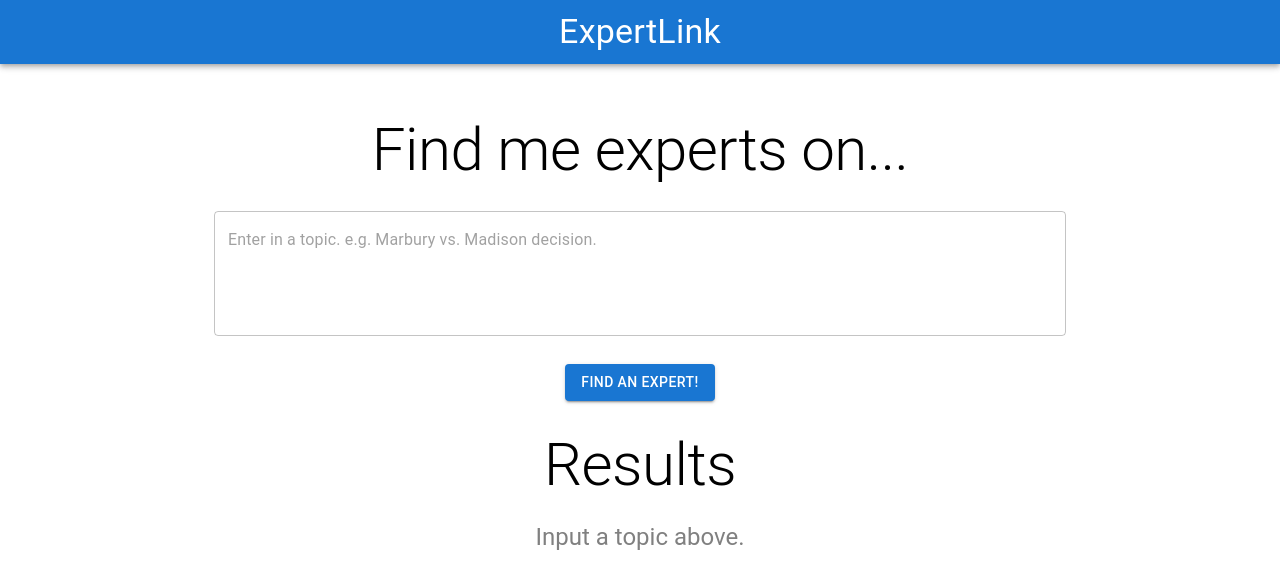
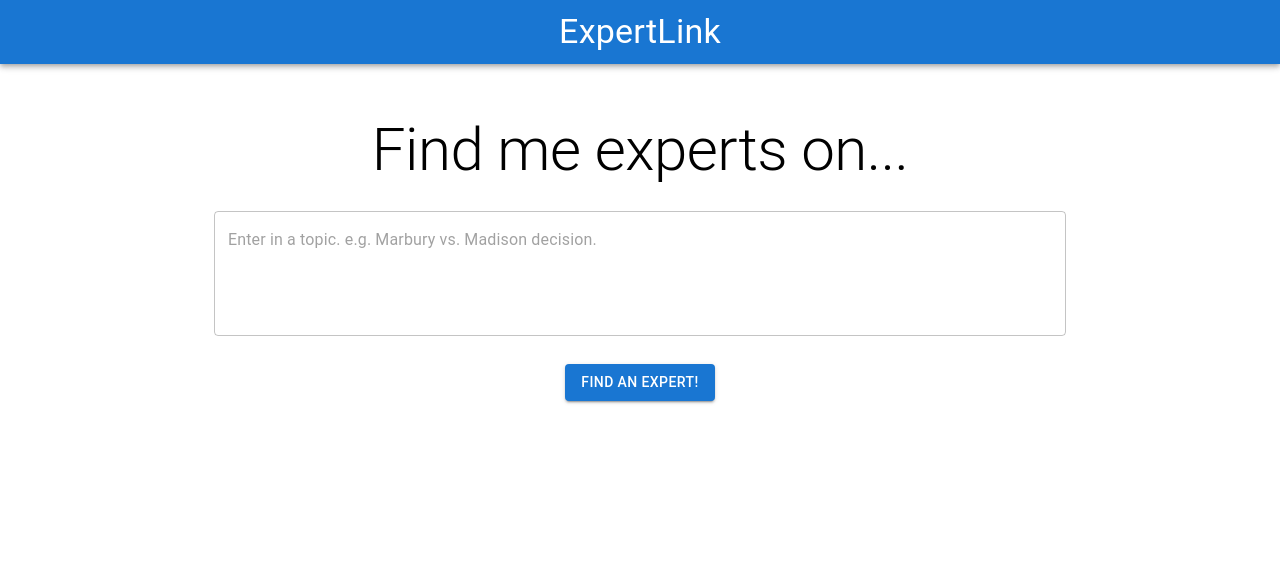
Before and after one commit to annacai44/lexpert, a React (Create React App) app: page / in a window 1280 px wide. Shown: the top 588 px of the page. Built offline with nearby package versions, Linux system fonts and the light colour scheme.

Commit message:
hide results text

```diff
--- a/src/components/Homepage/Homepage.jsx
+++ b/src/components/Homepage/Homepage.jsx
@@ -141,11 +141,10 @@ function Homepage() {
         </Button>
       </div>
 
-      <Typography variant="h2">Results</Typography>
-
       <div className="results-box">
         {openAIResponse ? (
           <div className="filter-input-box">
+            <Typography variant="h2">Results</Typography>
             <div className="filter-input-box">
               <TextField
                 fullWidth
@@ -189,11 +188,7 @@ function Homepage() {
               <CircularProgress />
             </Box>
           </div>
-        ) : (
-          <Typography className="placeholder-text" variant="h5">
-            Input a topic above.
-          </Typography>
-        )}
+        ) : null}
       </div>
     </Container>
   );
```
